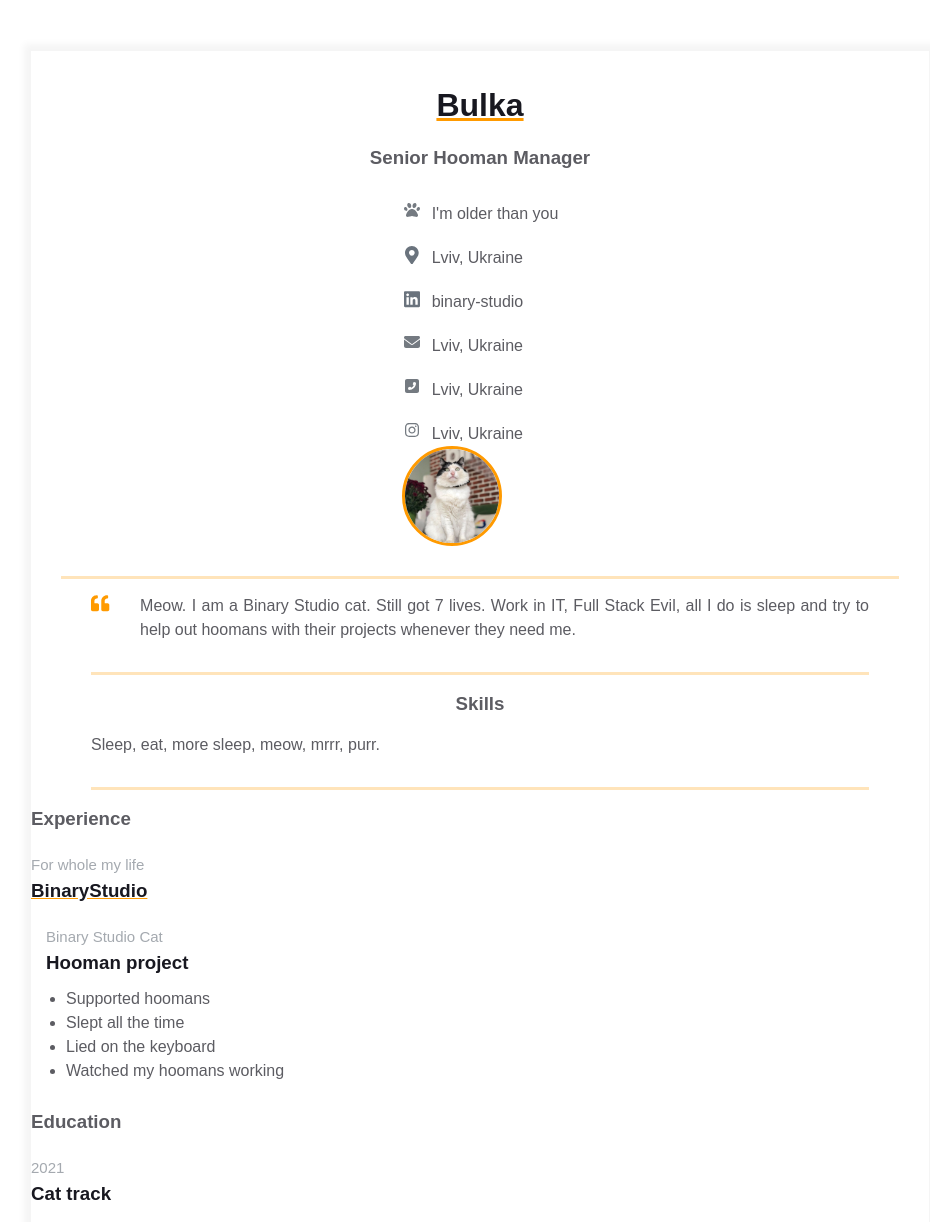
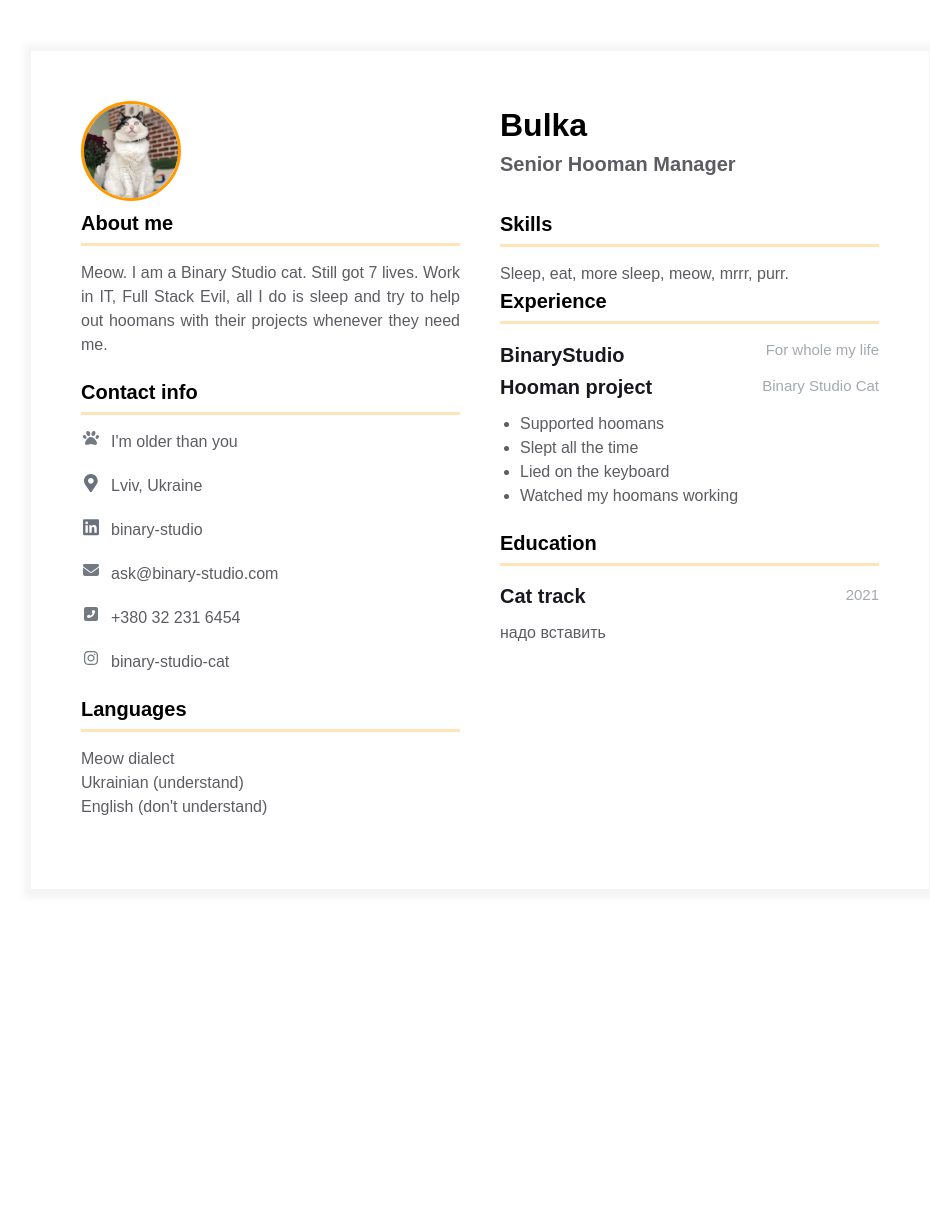
Before and after one commit to ncherneh/homepage, a plain HTML site: page index.html in a window 1280 px wide. Shown: the top 1222 px of the page, without its empty margins (160-1090 px from the left). After the commit the page ends 940 px from the top, so only its background shows below. Drawn offline with Linux system fonts and the light colour scheme.

Commit message:
Customizing resume start

```diff
--- a/index.html
+++ b/index.html
@@ -13,15 +13,18 @@
     <main>
       <div class="resume">
         <div class="container">
-          <div class="resume__block">
-            <h1 class="contact-info__header">Bulka</h1>
-            <h3 class="contact-info__sub-header">Senior Hooman Manager</h3>
-            <div class="contact_info_container fh">
-              <div class="contact-info__block"></div>
+          <div class="content">
+            <div class="left-side">
+              <img class="contact-info__avatar" src="assets/avatar.jpg" alt="Avatar"/>
+              <div class="block-info">
+                <h3>About me</h3>
+                <div class="resume__block"></div>
+                <p class="intro_text">Meow. I am a Binary Studio cat. Still got 7 lives. Work in IT, Full Stack Evil, all I do is sleep and try to help out hoomans with their projects whenever they need me. </p>
+              </div>
 
-              <div class="contact-info__block contact-info__block--center">
-                <!-- Contact info items example (should be place inside the contact-info__block) -->
-                <div class="contact-container">
+              <div class="block-info">
+                <h3>Contact info</h3>
+                <div class="resume__block"></div>
                 <!-- info -->
                 <a href="" rel="author" class="contact-info__item">
                   <div class="contact-info__item-icon-wrapper">
@@ -29,8 +32,11 @@
                       xmlns="http://www.w3.org/2000/svg"
                       height="16"
                       width="16"
-                      viewBox="0 0 512 512">
-                      <path fill="#747a81" d="M226.5 92.9c14.3 42.9-.3 86.2-32.6 96.8s-70.1-15.6-84.4-58.5s.3-86.2 32.6-96.8s70.1 15.6 84.4 58.5zM100.4 198.6c18.9 32.4 14.3 70.1-10.2 84.1s-59.7-.9-78.5-33.3S-2.7 179.3 21.8 165.3s59.7 .9 78.5 33.3zM69.2 401.2C121.6 259.9 214.7 224 256 224s134.4 35.9 186.8 177.2c3.6 9.7 5.2 20.1 5.2 30.5v1.6c0 25.8-20.9 46.7-46.7 46.7c-11.5 0-22.9-1.4-34-4.2l-88-22c-15.3-3.8-31.3-3.8-46.6 0l-88 22c-11.1 2.8-22.5 4.2-34 4.2C84.9 480 64 459.1 64 433.3v-1.6c0-10.4 1.6-20.8 5.2-30.5zM421.8 282.7c-24.5-14-29.1-51.7-10.2-84.1s54-47.3 78.5-33.3s29.1 51.7 10.2 84.1s-54 47.3-78.5 33.3zM310.1 189.7c-32.3-10.6-46.9-53.9-32.6-96.8s52.1-69.1 84.4-58.5s46.9 53.9 32.6 96.8s-52.1 69.1-84.4 58.5z"
+                      viewBox="0 0 512 512"
+                    >
+                      <path
+                        fill="#747a81"
+                        d="M226.5 92.9c14.3 42.9-.3 86.2-32.6 96.8s-70.1-15.6-84.4-58.5s.3-86.2 32.6-96.8s70.1 15.6 84.4 58.5zM100.4 198.6c18.9 32.4 14.3 70.1-10.2 84.1s-59.7-.9-78.5-33.3S-2.7 179.3 21.8 165.3s59.7 .9 78.5 33.3zM69.2 401.2C121.6 259.9 214.7 224 256 224s134.4 35.9 186.8 177.2c3.6 9.7 5.2 20.1 5.2 30.5v1.6c0 25.8-20.9 46.7-46.7 46.7c-11.5 0-22.9-1.4-34-4.2l-88-22c-15.3-3.8-31.3-3.8-46.6 0l-88 22c-11.1 2.8-22.5 4.2-34 4.2C84.9 480 64 459.1 64 433.3v-1.6c0-10.4 1.6-20.8 5.2-30.5zM421.8 282.7c-24.5-14-29.1-51.7-10.2-84.1s54-47.3 78.5-33.3s29.1 51.7 10.2 84.1s-54 47.3-78.5 33.3zM310.1 189.7c-32.3-10.6-46.9-53.9-32.6-96.8s52.1-69.1 84.4-58.5s46.9 53.9 32.6 96.8s-52.1 69.1-84.4 58.5z"
                       ></path>
                     </svg>
                   </div>
@@ -77,12 +83,15 @@
                       xmlns="http://www.w3.org/2000/svg"
                       height="16"
                       width="16"
-                      viewBox="0 0 512 512">
-                      <path fill="#747a81" d="M48 64C21.5 64 0 85.5 0 112c0 15.1 7.1 29.3 19.2 38.4L236.8 313.6c11.4 8.5 27 8.5 38.4 0L492.8 150.4c12.1-9.1 19.2-23.3 19.2-38.4c0-26.5-21.5-48-48-48H48zM0 176V384c0 35.3 28.7 64 64 64H448c35.3 0 64-28.7 64-64V176L294.4 339.2c-22.8 17.1-54 17.1-76.8 0L0 176z"
+                      viewBox="0 0 512 512"
+                    >
+                      <path
+                        fill="#747a81"
+                        d="M48 64C21.5 64 0 85.5 0 112c0 15.1 7.1 29.3 19.2 38.4L236.8 313.6c11.4 8.5 27 8.5 38.4 0L492.8 150.4c12.1-9.1 19.2-23.3 19.2-38.4c0-26.5-21.5-48-48-48H48zM0 176V384c0 35.3 28.7 64 64 64H448c35.3 0 64-28.7 64-64V176L294.4 339.2c-22.8 17.1-54 17.1-76.8 0L0 176z"
                       ></path>
                     </svg>
                   </div>
-                    <span>Lviv, Ukraine</span>
+                  <span>ask@binary-studio.com</span>
                 </a>
                 <!-- phone number -->
                 <a href="" rel="author" class="contact-info__item">
@@ -91,95 +100,70 @@
                       xmlns="http://www.w3.org/2000/svg"
                       height="16"
                       width="14"
-                      viewBox="0 0 448 512">
-                        <path fill="#747a81" d="M384 32c35.3 0 64 28.7 64 64V416c0 35.3-28.7 64-64 64H64c-35.3 0-64-28.7-64-64V96C0 60.7 28.7 32 64 32H384zm-90.7 96.7c-9.7-2.6-19.9 2.3-23.7 11.6l-20 48c-3.4 8.2-1 17.6 5.8 23.2L280 231.7c-16.6 35.2-45.1 63.7-80.3 80.3l-20.2-24.7c-5.6-6.8-15-9.2-23.2-5.8l-48 20c-9.3 3.9-14.2 14-11.6 23.7l12 44C111.1 378 119 384 128 384c123.7 0 224-100.3 224-224c0-9-6-16.9-14.7-19.3l-44-12z"
+                      viewBox="0 0 448 512"
+                    >
+                      <path
+                        fill="#747a81"
+                        d="M384 32c35.3 0 64 28.7 64 64V416c0 35.3-28.7 64-64 64H64c-35.3 0-64-28.7-64-64V96C0 60.7 28.7 32 64 32H384zm-90.7 96.7c-9.7-2.6-19.9 2.3-23.7 11.6l-20 48c-3.4 8.2-1 17.6 5.8 23.2L280 231.7c-16.6 35.2-45.1 63.7-80.3 80.3l-20.2-24.7c-5.6-6.8-15-9.2-23.2-5.8l-48 20c-9.3 3.9-14.2 14-11.6 23.7l12 44C111.1 378 119 384 128 384c123.7 0 224-100.3 224-224c0-9-6-16.9-14.7-19.3l-44-12z"
                       ></path>
                     </svg>
                   </div>
-                    <span>Lviv, Ukraine</span>
+                  <span>+380 32 231 6454</span>
                 </a>
                 <!-- Insta -->
-                  <a href="" rel="author" class="contact-info__item">
+                <a
+                  href="https://www.instagram.com/binarystudiocat/"
+                  rel="author"
+                  class="contact-info__item"
+                >
                   <div class="contact-info__item-icon-wrapper">
                     <svg
                       xmlns="http://www.w3.org/2000/svg"
                       height="16"
                       width="14"
-                      viewBox="0 0 448 512">
-                        <path fill="#747a81" d="M224.1 141c-63.6 0-114.9 51.3-114.9 114.9s51.3 114.9 114.9 114.9S339 319.5 339 255.9 287.7 141 224.1 141zm0 189.6c-41.1 0-74.7-33.5-74.7-74.7s33.5-74.7 74.7-74.7 74.7 33.5 74.7 74.7-33.6 74.7-74.7 74.7zm146.4-194.3c0 14.9-12 26.8-26.8 26.8-14.9 0-26.8-12-26.8-26.8s12-26.8 26.8-26.8 26.8 12 26.8 26.8zm76.1 27.2c-1.7-35.9-9.9-67.7-36.2-93.9-26.2-26.2-58-34.4-93.9-36.2-37-2.1-147.9-2.1-184.9 0-35.8 1.7-67.6 9.9-93.9 36.1s-34.4 58-36.2 93.9c-2.1 37-2.1 147.9 0 184.9 1.7 35.9 9.9 67.7 36.2 93.9s58 34.4 93.9 36.2c37 2.1 147.9 2.1 184.9 0 35.9-1.7 67.7-9.9 93.9-36.2 26.2-26.2 34.4-58 36.2-93.9 2.1-37 2.1-147.8 0-184.8zM398.8 388c-7.8 19.6-22.9 34.7-42.6 42.6-29.5 11.7-99.5 9-132.1 9s-102.7 2.6-132.1-9c-19.6-7.8-34.7-22.9-42.6-42.6-11.7-29.5-9-99.5-9-132.1s-2.6-102.7 9-132.1c7.8-19.6 22.9-34.7 42.6-42.6 29.5-11.7 99.5-9 132.1-9s102.7-2.6 132.1 9c19.6 7.8 34.7 22.9 42.6 42.6 11.7 29.5 9 99.5 9 132.1s2.7 102.7-9 132.1z"
+                      viewBox="0 0 448 512"
+                    >
+                      <path
+                        fill="#747a81"
+                        d="M224.1 141c-63.6 0-114.9 51.3-114.9 114.9s51.3 114.9 114.9 114.9S339 319.5 339 255.9 287.7 141 224.1 141zm0 189.6c-41.1 0-74.7-33.5-74.7-74.7s33.5-74.7 74.7-74.7 74.7 33.5 74.7 74.7-33.6 74.7-74.7 74.7zm146.4-194.3c0 14.9-12 26.8-26.8 26.8-14.9 0-26.8-12-26.8-26.8s12-26.8 26.8-26.8 26.8 12 26.8 26.8zm76.1 27.2c-1.7-35.9-9.9-67.7-36.2-93.9-26.2-26.2-58-34.4-93.9-36.2-37-2.1-147.9-2.1-184.9 0-35.8 1.7-67.6 9.9-93.9 36.1s-34.4 58-36.2 93.9c-2.1 37-2.1 147.9 0 184.9 1.7 35.9 9.9 67.7 36.2 93.9s58 34.4 93.9 36.2c37 2.1 147.9 2.1 184.9 0 35.9-1.7 67.7-9.9 93.9-36.2 26.2-26.2 34.4-58 36.2-93.9 2.1-37 2.1-147.8 0-184.8zM398.8 388c-7.8 19.6-22.9 34.7-42.6 42.6-29.5 11.7-99.5 9-132.1 9s-102.7 2.6-132.1-9c-19.6-7.8-34.7-22.9-42.6-42.6-11.7-29.5-9-99.5-9-132.1s-2.6-102.7 9-132.1c7.8-19.6 22.9-34.7 42.6-42.6 29.5-11.7 99.5-9 132.1-9s102.7-2.6 132.1 9c19.6 7.8 34.7 22.9 42.6 42.6 11.7 29.5 9 99.5 9 132.1s2.7 102.7-9 132.1z"
                       ></path>
                     </svg>
                   </div>
-                    <span>Lviv, Ukraine</span>
+                  <span>binary-studio-cat</span>
                 </a>
               </div>
-                <img
-                  class="contact-info__avatar"
-                  src="assets/avatar.jpg"
-                  alt="Avatar"
-                />
+
+              <div class="block-info">
+                <h3>Languages</h3>
+                <div class="resume__block"></div>
+                <p class="additional-info__languages-item">Meow dialect</p>
+                <p class="additional-info__languages-item">Ukrainian (understand)</p>
+                <p class="additional-info__languages-item">English (don't understand)</p>
               </div>
 
-              <div class="contact-info__block"></div>
             </div>
+
+
+            <div class="right-side">
+              <h1>Bulka</h1>
+              <h3 class="contact-info__sub-header">Senior Hooman Manager</h3>
+              <div class="skills">
+                <h3>Skills</h3>
+                <div class="resume__block"></div>
+                <p class="skills__text"> Sleep, eat, more sleep, meow, mrrr, purr.</p>
               </div>
-          <!-- Intro block (should be put below the previous container) -->
-          <div class="container">
-            <div class="resume__block">
-              <div class="intro">
-                <div class="intro__icon-wrapper">
-                  <svg
-                    class="intro__icon"
-                    xmlns="http://www.w3.org/2000/svg"
-                    viewBox="0 0 512 512"
-                  >
-                    <path
-                      d="M464 256h-80v-64c0-35.3 28.7-64 64-64h8c13.3 0 24-10.7
-                      24-24V56c0-13.3-10.7-24-24-24h-8c-88.4 0-160 71.6-160 160v240c0
-                      26.5 21.5 48 48 48h128c26.5 0 48-21.5
-                      48-48V304c0-26.5-21.5-48-48-48zm-288 0H96v-64c0-35.3 28.7-64
-                      64-64h8c13.3 0 24-10.7 24-24V56c0-13.3-10.7-24-24-24h-8C71.6
-                      32 0 103.6 0 192v240c0 26.5 21.5 48 48 48h128c26.5 0 48-21.5
-                      48-48V304c0-26.5-21.5-48-48-48z"
-                    ></path>
-                  </svg>
+              <div class="block-info">
+                <h3>Experience</h3>
+                <div class="resume__block"></div>
+                <div class="subheader">
+                  <h3 class="experiences__company-header-name">BinaryStudio</h3>
+                  <span class="experiences__company-header-durability">For whole my life</span>
                 </div>
-                <p class="intro_text">
-                  Meow. I am a Binary Studio cat. Still got 7 lives. Work in IT,
-                  Full Stack Evil, all I do is sleep and try to help out hoomans
-                  with their projects whenever they need me.
-                </p>
+
+                <div class="subheader">
+                  <h3 class="experiences__company-project-name">Hooman project</h3>
+                  <span class="experiences__company-project-role">Binary Studio Cat</span>
                 </div>
-            </div>
-          </div>
-          <!--  -->
-          <!-- Skills block -->
-          <div class="container">
-            <div class="resume__block">
-              <div class="skills">
-                <h3 class="skills__header">Skills</h3>
-                <p class="skills__text">
-                  Sleep, eat, more sleep, meow, mrrr, purr.
-                </p>
-              </div>
-            </div>
-          </div>
-          <!--  -->
-        </div>
-        <!-- Experiences -->
-        <h3 class="experiences__header">Experience</h3>
-        <div class="experiences__company">
-          <div class="experiences__company-header">
-            <span class="experiences__company-header-durability"
-              >For whole my life</span
-            >
-            <h3 class="experiences__company-header-name">BinaryStudio</h3>
-          </div>
-          <div class="experiences__company-project">
-            <span class="experiences__company-project-role"
-              >Binary Studio Cat</span
-            >
-            <h3 class="experiences__company-project-name">Hooman project</h3>
                 <ul class="experiences__company-project-responsibilities">
                   <li>Supported hoomans</li>
                   <li>Slept all the time</li>
@@ -187,43 +171,18 @@
                   <li>Watched my hoomans working</li>
                 </ul>
               </div>
+
+              <div class="block-info" >
+                <h3>Education</h3>
+                <div class="resume__block"></div>
+                <div class="subheader">
+                  <h3 class="additional-info__education-university-speciality">Cat track</h3>
+                  <span class="additional-info__education-university-durability">2021<span>
                   </div>
-        <!-- Additional info -->
-        <div class="additional-info fv">
-          <div class="additional-info__education">
-            <h3 class="additional-info__education-header">Education</h3>
-            <div class="additional-info__education-university">
-              <span class="additional-info__education-university-durability"
-                >2021</span
-              >
-              <h3 class="additional-info__education-university-speciality">
-                Cat track
-              </h3>
-              <p class="additional-info__education-university-name">
-                <!-- Binary Studio Academy -->
-              </p>
+                  <p class="additional-info__education-university-name"> надо вставить</p>
               </div>
             </div>
-          <div class="additional-info__languages">
-            <h3 class="additional-info__languages-header">Languages</h3>
-            <p class="additional-info__languages-item">Meow dialect</p>
-            <p class="additional-info__languages-item">
-              Ukrainian (understand)
-            </p>
-            <p class="additional-info__languages-item">
-              English (don't understand)
-            </p>
-          </div>
-        </div>
-        <!-- Experience block template -->
-        <!-- палка -->
-        <div class="container">
-          <div class="resume__block">
-            <div class="main-info fh">
-              <div class="experiences"></div>
 
-              <div class="additional-info fv"></div>
-            </div>
           </div>
         </div>
       </div>
--- a/styles.css
+++ b/styles.css
@@ -16,14 +16,46 @@ body {
   --border-color: #ff9a0045;
   --text-decoration-color: #ff9a00;
 }
+.resume {
+  margin: 50px auto;
+  border: 1px solid #f5f5f5;
+  box-shadow: 1px 1px 7px 7px #f5f5f5;
+  padding: 30px 0;
+  max-width: 900px;
+}
 
 .container {
   margin: 0 auto;
   padding: 0 30px;
   max-width: 900px;
 }
+.content{
+  display: flex;
+}
 
-.fh {
+.resume__block {
+  border-bottom: 3px solid var(--border-color);
+  /* padding-bottom: 5px; */
+  /* margin-bottom: 15px; */
+  margin: 5px 0 15px 0;
+}
+
+.left-side, .right-side{
+  flex: 1;
+  padding: 20px;
+}
+
+h3{
+  font-size: 20px;
+}
+
+.block-info{
+  padding-bottom: 20px;
+}
+
+
+
+/* .fh {
   display: flex;
   flex-direction: row;
   justify-content: space-between;
@@ -34,20 +66,8 @@ body {
   flex-direction: column;
   justify-content: space-between;
 }
+ */
 
-.resume {
-  margin: 50px auto;
-  border: 1px solid #f5f5f5;
-  box-shadow: 1px 1px 7px 7px #f5f5f5;
-  padding: 30px 0;
-  max-width: 900px;
-}
-
-.resume__block {
-  border-bottom: 3px solid var(--border-color);
-  padding-bottom: 30px;
-  margin-bottom: 15px;
-}
 
 @media screen and (max-width: 576px) {
   .main-info,
@@ -70,9 +90,10 @@ body {
 
 /* Contact info styles */
 
-.contact-info__header,
 .contact-info__sub-header {
-  text-align: center;
+  /* text-align: center; */
+  color: var(--secondary-text-color);
+  padding-bottom: 30px;
 }
 
 .contact-info__header {
@@ -82,10 +103,9 @@ body {
   text-decoration-line: underline;
 }
 
-.contact-info__sub-header {
-  color: var(--secondary-text-color);
+/* .contact-info__sub-header {
   margin-bottom: 30px;
-}
+} */
 
 .contact-info__block {
   display: flex;
@@ -171,15 +191,18 @@ body {
   color: var(--secondary-text-color);
   text-align: justify;
 }
-Experience and additional info styles .experiences {
+/* .experiences {
   flex: 1 1 60%;
   margin-right: 50px;
-}
+} */
 
-.experiences__header {
+.subheader {
   color: var(--secondary-text-color);
-  text-align: left;
-  margin-bottom: 20px;
+  display: flex;
+  align-items: center;
+  justify-content: space-between;
+  /* text-align: left; */
+  /* margin-bottom: 20px; */
 }
 
 .experiences__company-header-durability {
@@ -191,10 +214,10 @@ Experience and additional info styles .experiences {
 
 .experiences__company-header-name {
   color: var(--primary-text-color);
-  text-decoration-color: var(--text-decoration-color);
-  text-decoration-line: underline;
+  /* text-decoration-color: var(--text-decoration-color); */
+  /* text-decoration-line: underline; */
   text-align: left;
-  margin-bottom: 20px;
+  /* margin-bottom: 20px; */
 }
 
 .experiences__company-project {
@@ -251,9 +274,9 @@ Experience and additional info styles .experiences {
   color: var(--secondary-text-color);
 }
 
-.additional-info__languages {
+/* .additional-info__languages {
   margin-bottom: 20px;
-}
+} */
 
 .additional-info__languages-header {
   color: var(--secondary-text-color);
```
Lines whose indentation alone changed are shown as unchanged.
